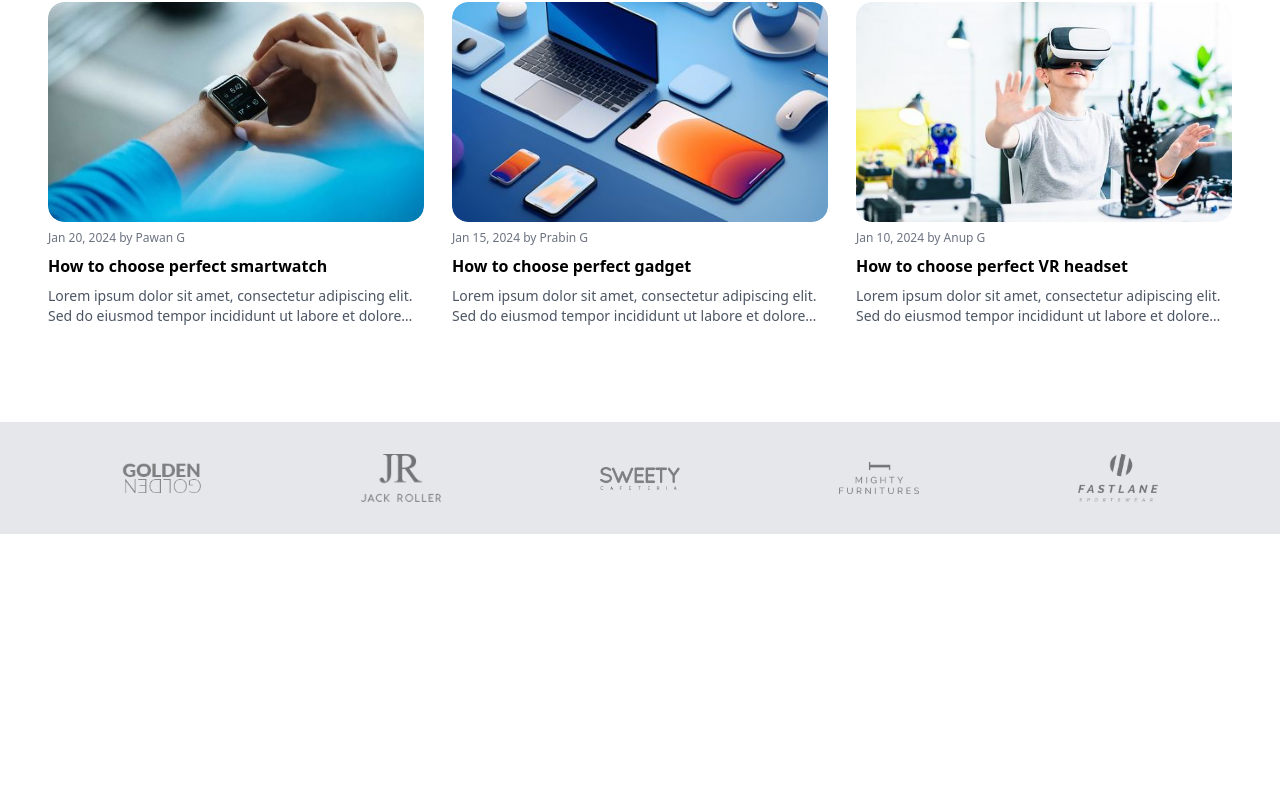
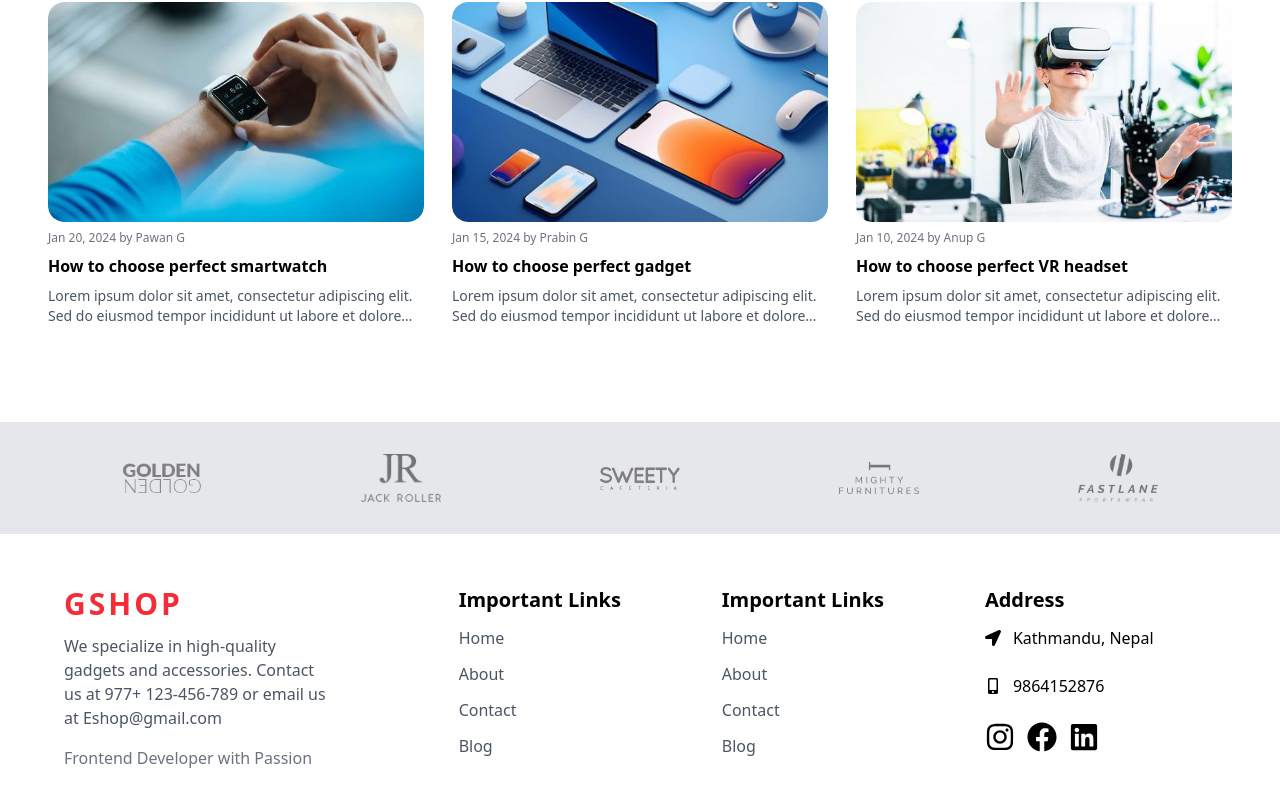
Before and after one commit to Pawan-gautam011/Gadgets-Ecommerce, a React (Vite) app: page / in a window 1280 px wide. Shown: the part 3602-4408 px from the top of the page. Before the commit the page ends 4136 px from the top, so only its background shows below. Built offline with nearby package versions, Linux system fonts and the light colour scheme.

Commit message:
Done with Footer Section

```diff
--- a/src/App.jsx
+++ b/src/App.jsx
@@ -9,6 +9,7 @@ import Products from "./components/Products/Products"
 import smartwatch2 from "./assets/category/smartwatch2-removebg-preview.png"
 import Blogs from "./components/Blogs/Blogs"
 import Partners from "./components/Partners/Partners"
+import Footer from "./components/Footer/Footer"
 
 const BannerData  = {
   discount:"30% OFF",
@@ -34,7 +35,6 @@ const BannerData2  = {
 function App() {
   return (
     <div className="bg-white dark:bg-gray-900 dark:text-white duration-200 overflow-hidden">
-
     <Navbar/>
     <Hero/>
     <Category/>
@@ -44,14 +44,13 @@ function App() {
     <Products/>
     <Banner data ={BannerData2}/>
     <Blogs/>
-    <Partners />
+    <Partners/>
+    <Footer/>
 
   </div>
   )
 
 
-
-
 }
 
 export default App
--- /dev/null
+++ b/src/components/Footer/Footer.jsx
@@ -0,0 +1,118 @@
+import React from 'react'
+import { FaFacebook, FaInstagram, FaLinkedin, FaLocationArrow, FaMobileAlt } from 'react-icons/fa'
+
+const FooterLinks=[
+    {
+        title:"Home",
+        link:"/#",
+
+    },
+    {
+        title:"About",
+        link:"/#about",
+    },
+    {
+        title:"Contact",
+        link:"/#contact",
+    },
+    {
+        title:"Blog",
+        link:"/#blog",
+    }
+]
+
+const Footer = () => {
+  return (
+    <div>
+        <div className="container">
+            <div className="grid md:grid-cols-3 pb-20 pt-5">
+                {/* Company Details  */}
+                <div className='py-8 px-4'>
+                <a href="#"
+                            className='text-primary font-semibold tracking-widest text-2xl uppercase sm:text-3xl'
+                        >GSHOP</a>
+                <p className='text-gray-600 dark:text-white/70 lg:pr-24 pt-3'>
+                    We specialize in high-quality gadgets and accessories.
+                    Contact us at 977+ 123-456-789 or email us at Eshop@gmail.com
+                </p>
+                <p className='text-gray-500 mt-4'>Frontend Developer with Passion</p>
+                </div>
+                {/* footer links */}
+                <div className='col-span-2 grid grid-cols-2 sm:grid-cols-3 ms:pl-10'>
+                    <div className='py-8 px-4'>
+                        <h1 className='text-xl font-bold sm:text-left mb-3'>Important Links</h1>
+                        <ul className='space-y-3'>
+                            {
+                                FooterLinks.map(
+                                    (data,index) => (
+                                        <li key={index}>
+                                            <a href={data.link} className='text-gray-600 dark:text-gray-400 hover:dark:text-white hover:text-black duration-300'>
+                                                {data.title}
+                                                </a>
+                                        </li>
+                                    )
+                                )
+                            }
+                        </ul>
+                    </div>
+                    {/* Second col */}
+                    <div className='py-8 px-4'>
+                        <h1 className='text-xl font-bold sm:text-left mb-3'>Important Links</h1>
+                        <ul className='space-y-3'>
+                            {
+                                FooterLinks.map(
+                                    (data,index) => (
+                                        <li key={index}>
+                                            <a href={data.link} className='text-gray-600 dark:text-gray-400 hover:dark:text-white hover:text-black duration-300'>
+                                                {data.title}
+                                                </a>
+                                        </li>
+                                    )
+                                )
+                            }
+                        </ul>
+                    </div>
+
+
+                    <div className='py-8 px-4 col-span-2 sm:col-auto'>
+                    <h1 className='text-xl font-bold sm:text-left mb-3'>Address</h1>
+                            <div>
+                                <div className='flex items-center gap-3'>
+                                    <FaLocationArrow/>
+                                    <p>Kathmandu, Nepal</p>
+                                </div>
+                                <div className='flex items-center gap-3 mt-6'>
+                                    <FaMobileAlt/>
+                                    <p>9864152876</p>
+                                </div>
+
+                                {/* Social Media */}
+
+                                <div className='flex items-center gap-3 mt-6'>
+                                    <a href="https://www.instagram.com/_pawangautam_/" target='blank'>
+                                        <FaInstagram className='text-3xl hover:text-primary duration-300'/>
+                                    </a>
+                                    <a href="https://www.facebook.com/paban.gautam.129" target='blank'>
+                                        <FaFacebook className='text-3xl hover:text-primary duration-300'/>
+                                    </a>
+                                    <a href="https://www.linkedin.com/in/pawan-gautam-418838263/" target='blank'>
+                                        <FaLinkedin className='text-3xl hover:text-primary duration-300'/>
+                                    </a>
+                                </div>
+
+
+                            </div>
+                    </div>
+
+
+
+
+                </div>
+
+            </div>
+        </div>
+    </div>
+  )
+}
+
+export default Footer
```
